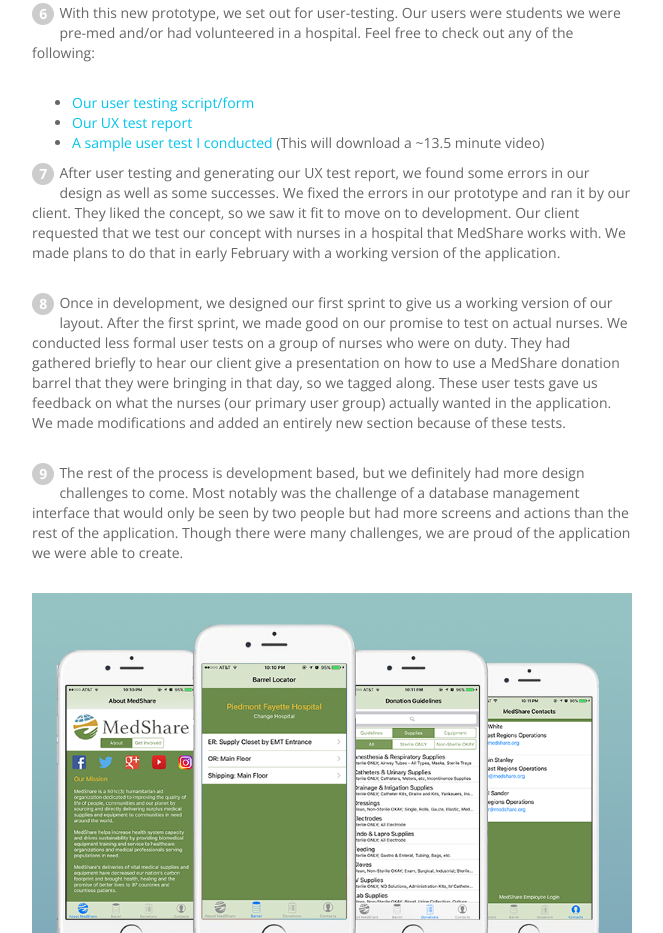
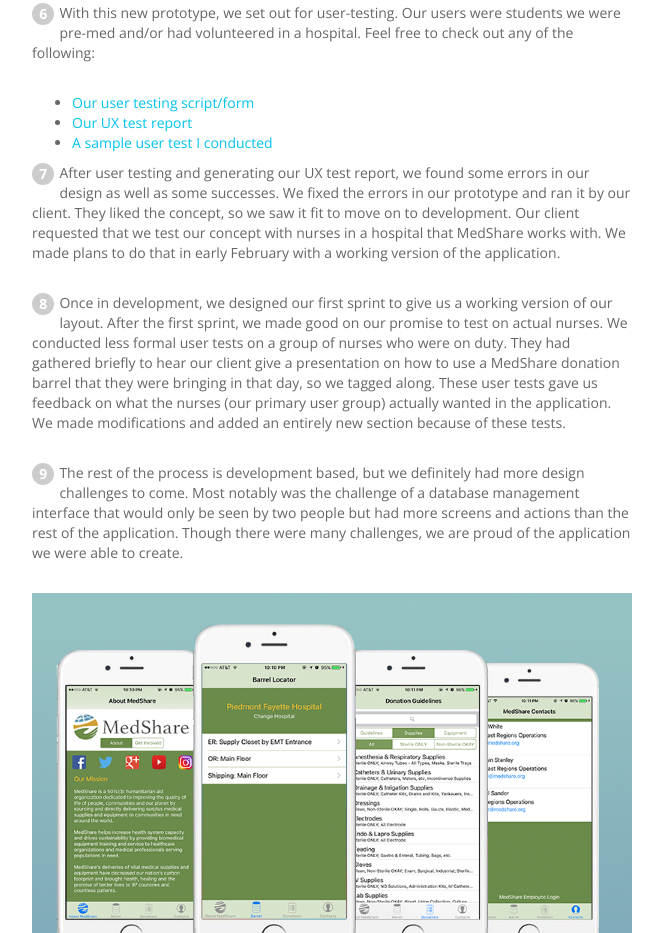
Before and after one commit to benlafo/benlafo.github.io, a plain HTML site: page medshareProcess.html in a window 1280 px wide. Shown: the part 1800-2733 px from the top of the page, without its empty margins (308-971 px from the left). Drawn offline with nearby package versions, Linux system fonts and the light colour scheme; a web font is replaced by a local one.

Commit message:
Added design process for MedShare on external page with a new link to the mov

```diff
--- a/medshareProcess.html
+++ b/medshareProcess.html
@@ -171,7 +171,7 @@
           <ul>
             <li><a href="assets/MedShareUserTests.pdf">Our user testing script/form</a></li>
             <li><a href="assets/UXTestReport.pdf">Our UX test report</a></li>
-            <li><a href="assets/MedShareUserTest.mov">A sample user test I conducted</a> (This will download a ~13.5 minute video)</li>
+            <li><a href="https://www.dropbox.com/s/gpaiiz8f1zah2y7/MedShareUserTest.mov?dl=0">A sample user test I conducted</a></li>
         </div>
       </div>
       <div class="row stepText">
```
